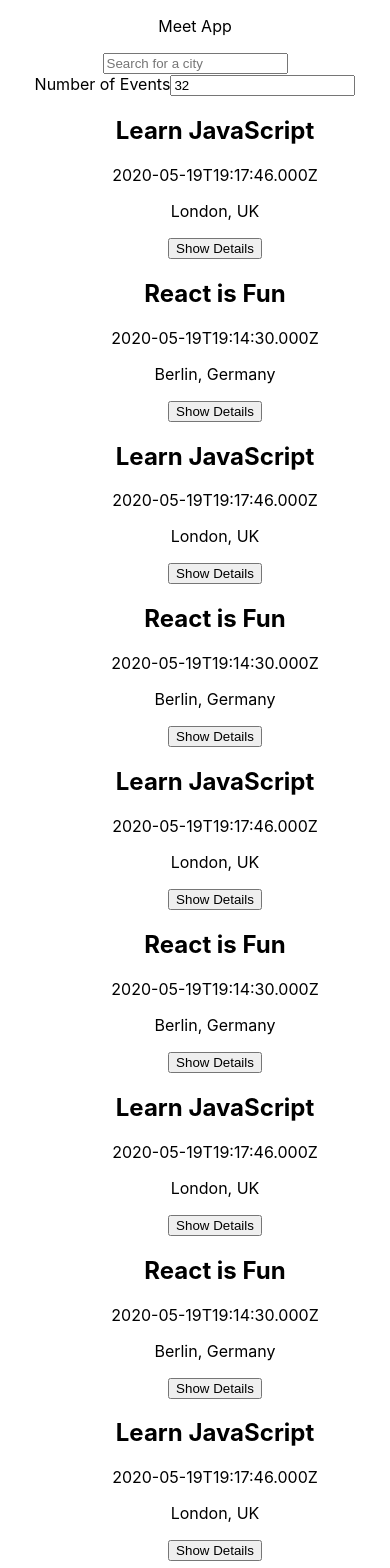
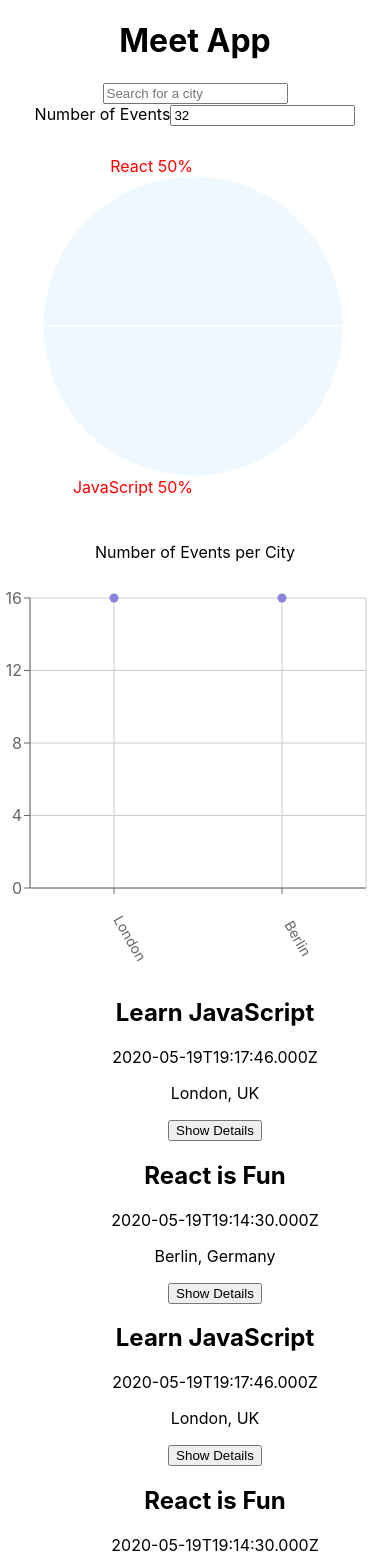
Before and after one commit to ossyogwua/Meet, a React (Create React App) app: page / in a window 390 px wide. Shown: the top 1568 px of the page. Built offline with nearby package versions, Linux system fonts and the light colour scheme; what atatus-spa would draw is missing.

Commit message:
Scatterplot and Pie Charts added

```diff
--- a/package.json
+++ b/package.json
@@ -27,7 +27,7 @@
   },
   "scripts": {
     "start": "set NODE_OPTIONS=--openssl-legacy-provider && react-scripts start",
-    "build": "react-scripts build",
+    "build": "set NODE_OPTIONS=--openssl-legacy-provider && react-scripts build",
     "test": "react-scripts test",
     "eject": "react-scripts eject",
     "predeploy": "npm run build",
--- a/src/App.css
+++ b/src/App.css
@@ -44,3 +44,15 @@
   width: 250px;
   z-index: 1000;
 }
+
+.charts-container {
+  display: grid;
+  grid-template-columns: 1fr 1fr;
+}
+
+@media (max-width: 768px) {
+  .charts-container {
+    display: grid;
+    grid-template-columns: 1fr
+  }
+}
--- a/src/App.js
+++ b/src/App.js
@@ -2,6 +2,8 @@ import React, { useEffect, useState } from "react";
 import CitySearch from "./components/CitySearch";
 import NumberOfEvents from "./components/NumberOfEvents";
 import EventList from "./components/EventList";
+import CityEventsChart from "./components/CityEventsChart";
+import EventGenresChart from "./components/EventGenresChart";
 import { extractLocations, getEvents } from "./api";
 import { InfoAlert, ErrorAlert, WarningAlert } from "./components/Alert";
 import "./App.css";
@@ -40,13 +42,11 @@ const App = () => {
 
   return (
     <div className="App">
+      <h1>Meet App</h1>
       <div className="alerts-container">
         {infoAlert.length ? <InfoAlert text={infoAlert} /> : null}
         {errorAlert.length ? <ErrorAlert text={errorAlert} /> : null}
         {warningAlert.length ? <WarningAlert text={warningAlert} /> : null}
-      </div>
-      <div className="title-box">
-        <p className="title">Meet App </p>
       </div>
       <CitySearch
         allLocations={allLocations}
@@ -57,6 +57,10 @@ const App = () => {
         setCurrentNOE={setCurrentNOE}
         setErrorAlert={setErrorAlert}
       />
+      <div className="charts-container">
+        <EventGenresChart events={events} />
+        <CityEventsChart allLocations={allLocations} events={events} />
+      </div>
       <EventList events={events} />
     </div>
   );
--- a/src/components/CityEventsChart.js
+++ b/src/components/CityEventsChart.js
@@ -0,0 +1,65 @@
+import { useState, useEffect } from "react";
+import {
+  ScatterChart,
+  Scatter,
+  XAxis,
+  YAxis,
+  CartesianGrid,
+  Tooltip,
+  ResponsiveContainer,
+} from "recharts";
+
+const CityEventsChart = ({ allLocations, events }) => {
+  const [data, setData] = useState([]);
+
+  useEffect(() => {
+    setData(getData());
+  }, [`${events}`]);
+
+  const getData = () => {
+    const data = allLocations.map((location) => {
+      const count = events.filter(
+        (event) => event.location === location
+      ).length;
+      const city = location.split(/, | - /)[0];
+      return { city, count };
+    });
+    return data;
+  };
+
+  return (
+    <div>
+      <p className="graph-title">Number of Events per City</p>
+      <ResponsiveContainer width="99%" height={400}>
+        <ScatterChart
+          margin={{
+            top: 20,
+            right: 20,
+            bottom: 60,
+            left: -30,
+          }}
+        >
+          <CartesianGrid />
+          <XAxis
+            type="category"
+            dataKey="city"
+            name="City"
+            angle={60}
+            interval={0}
+            tick={{ dx: 20, dy: 40, fontSize: 14 }}
+          />
+          <YAxis
+            type="number"
+            dataKey="count"
+            name="Number of events"
+            allowDecimals={false}
+          />
+          <Tooltip cursor={{ strokeDasharray: "3 3" }} />
+          <Scatter name="A school" data={data} fill="#8884d8" />
+        </ScatterChart>
+      </ResponsiveContainer>
+    </div>
+  );
+};
+
+export default CityEventsChart;
--- /dev/null
+++ b/src/components/EventGenresChart.js
@@ -0,0 +1,72 @@
+import { ResponsiveContainer, PieChart, Pie, Cell } from "recharts";
+import { useState, useEffect } from "react";
+
+const EventGenresChart = ({ events }) => {
+  const [data, setData] = useState([]);
+  const genres = ["React", "JavaScript", "Node", "jQuery", "Angular"];
+
+  useEffect(() => {
+    setData(getData());
+  }, [`${events}`]);
+
+  const getData = () => {
+    const data = genres.map((genre) => {
+      const filteredEvents = events.filter((event) =>
+        event.summary.includes(genre)
+      );
+      return {
+        name: genre,
+        value: filteredEvents.length,
+      };
+    });
+    return data;
+  };
+
+  const renderCustomizedLabel = ({
+    cx,
+    cy,
+    midAngle,
+    outerRadius,
+    percent,
+    index,
+  }) => {
+    const RADIAN = Math.PI / 180;
+    const radius = outerRadius;
+    const x = cx + radius * Math.cos(-midAngle * RADIAN) * 1.07;
+    const y = cy + radius * Math.sin(-midAngle * RADIAN) * 1.07;
+    return percent ? (
+      <text
+        x={x}
+        y={y}
+        fill="#ff0000"
+        textAnchor={x > cx ? "start" : "end"}
+        dominantBaseline="central"
+      >
+        {`${genres[index]} ${(percent * 100).toFixed(0)}%`}
+      </text>
+    ) : null;
+  };
+
+  const colors = ["#F0F8FF", "#F0F8FF", "#F0F8FF", "#F0F8FF"];
+
+  return (
+    <ResponsiveContainer width="99%" height={400}>
+      <PieChart>
+        <Pie
+          data={data}
+          dataKey="value"
+          fill="#a7e0d9"
+          labelLine={false}
+          label={renderCustomizedLabel}
+          outerRadius={150}
+        >
+          {data.map((entry, index) => (
+            <Cell key={`cell-${index}`} fill={colors[index]} />
+          ))}
+        </Pie>
+      </PieChart>
+    </ResponsiveContainer>
+  );
+};
+
+export default EventGenresChart;
```
Also changed, not shown: src/setupTests.js (+17 -0 lines), 1 other file (tests, documents, lock files or other folders).
